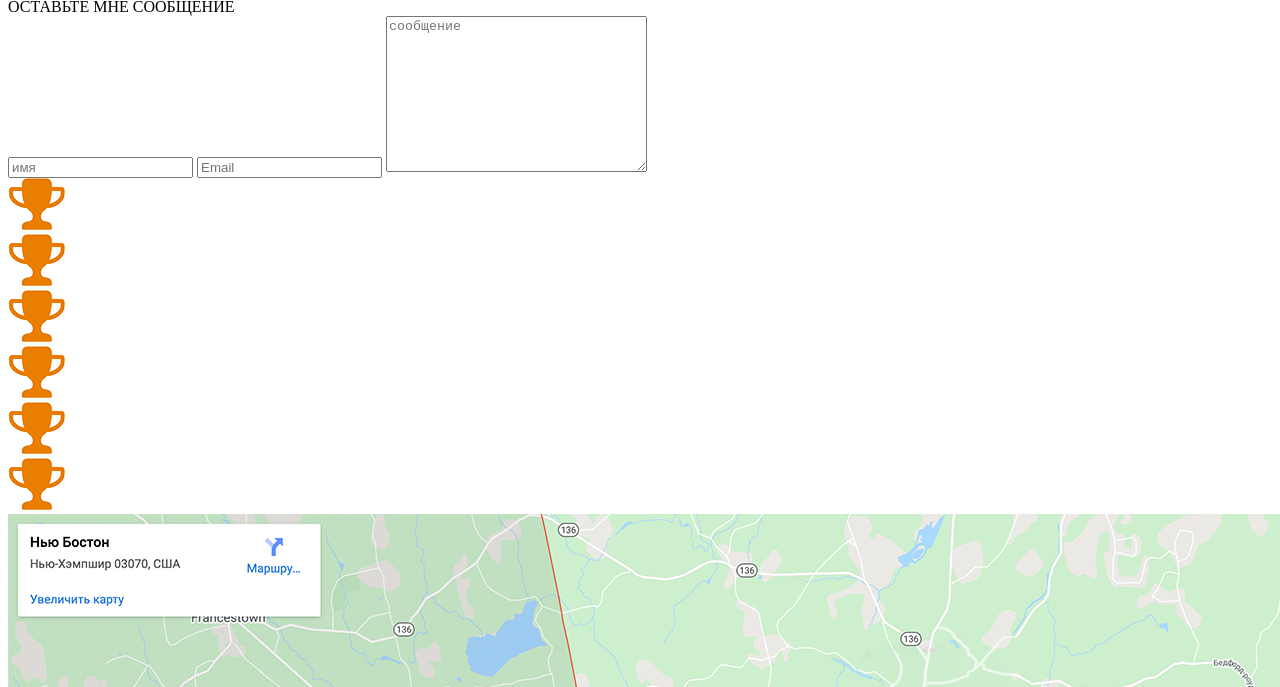
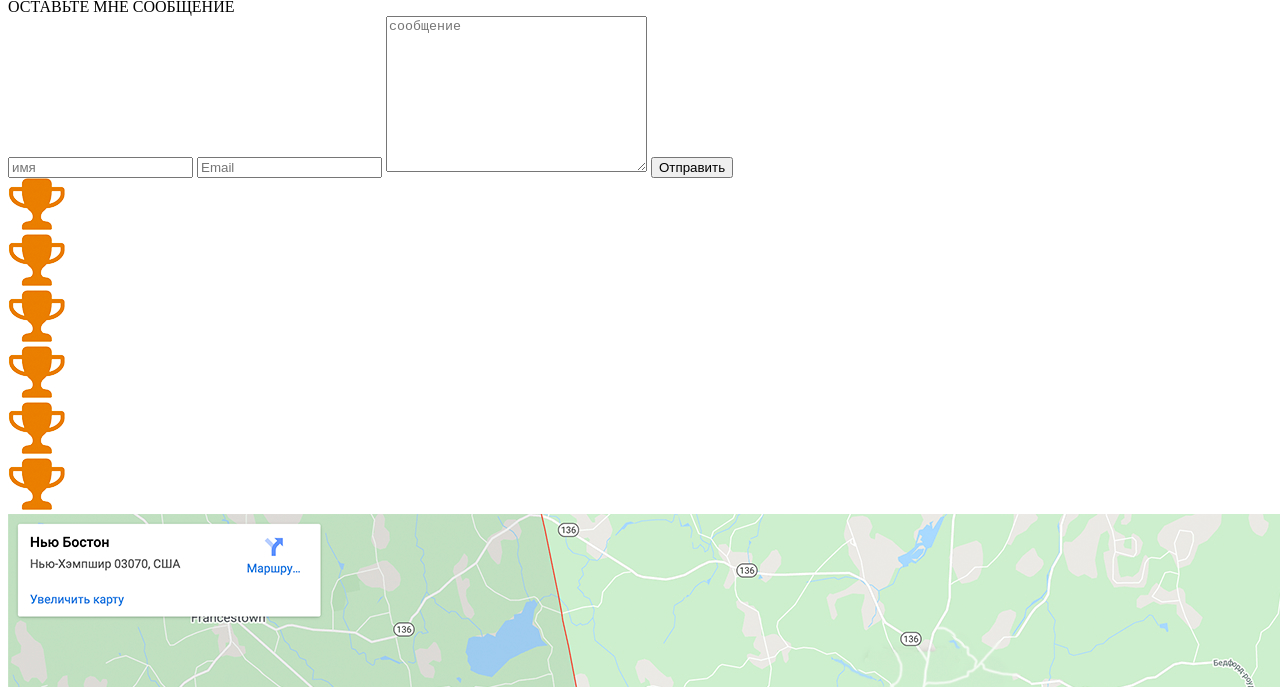
Before and after one commit to Erikhvi/erikhvi.github.io, a plain HTML site: page src/index.html in a window 1280 px wide. Shown: the part 1933-2620 px from the top of the page. Drawn offline with Linux system fonts and the light colour scheme; files whose address does not match are found by name.

Commit message:
Update index.html

```diff
--- a/src/index.html
+++ b/src/index.html
@@ -189,10 +189,11 @@
         <div class="contact_send-me">
             <div class="contact__text">ОСТАВЬТЕ МНЕ СООБЩЕНИЕ</div>
             <div class="contact__form">
-                <form action="#" method="get">
+                <form action="#" method="post">
                     <input type="text" name="Name" placeholder="имя">
                     <input name="email" type="email" placeholder="Email">
                     <textarea name="sms" id="" cols="30" rows="10" placeholder="сообщение"></textarea>
+                     <input type="submit" value="Отправить">
                 </form>
             </div>
         </div>
```
